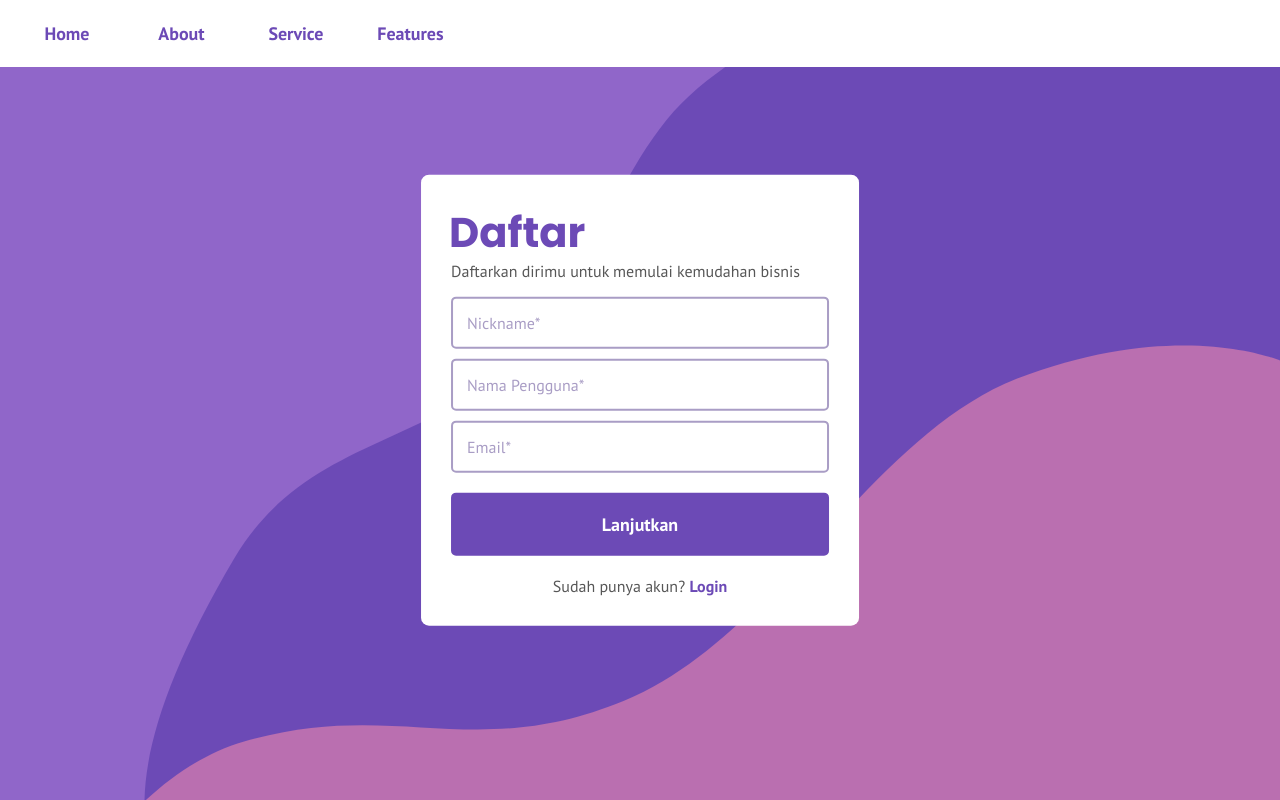
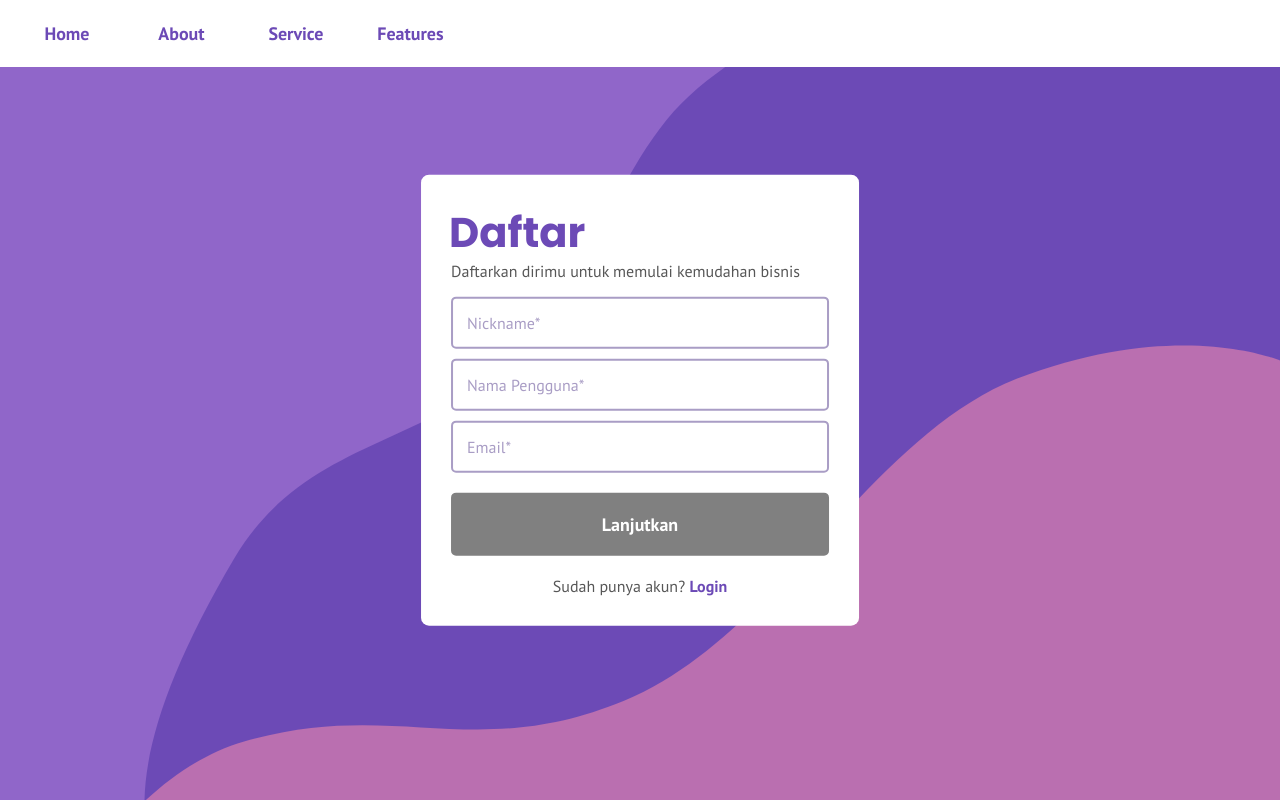
Before and after one commit to norman-andrians/choice-n-click, a PHP site: page /signup in a window 1280 px wide. Run offline with PHP 8.4, Linux system fonts and the light colour scheme.

Commit message:
perbarui laman daftar pertama menjadi lebih interaktif

```diff
--- a/assets/scripts/form/form-manajement.js
+++ b/assets/scripts/form/form-manajement.js
@@ -1,13 +1,68 @@
-const typeDf = (el) => {
-    if (el.val() != '') {
-        console.log('p');
+const inptext = document.querySelectorAll(".inp-text");
+
+
+// Fungsi yang mendeteksi masukan input apakah kosong atau tidak
+function checkInput() {
+    let filled = true;
+
+    for (let i = 0; i < inptext.length; i++) {
+        if (inptext[i].children[1].value.length == "") {
+            filled = false;
+            break;
+        }
     }
-};
+
+    if (filled == true) {
+        console.log("filled!");
+
+        $('#sub-btn').attr("type", "submit");
+
+        $('#sub-btn').css("background-color", "#6C4AB6");
+        $('#sub-btn').css("border", "2px solid #6C4AB6");
+        $('#sub-btn').css("cursor", "pointer");
+
+        $('#sub-btn').hover(() => {
+                $('#sub-btn').css("background-color", "transparent");
+                $('#sub-btn').css("color", "#6C4AB6");
+                $('#sub-btn').css("border", "2px solid #6C4AB6");
+                $('#sub-btn').css("cursor", "pointer");
+            }, () => {
+                $('#sub-btn').css("background-color", "#6C4AB6");
+                $('#sub-btn').css("color", "white");
+                $('#sub-btn').css("border", "2px solid #6C4AB6");
+                $('#sub-btn').css("cursor", "not-allowed");
+            }
+        );
+    }
+    else if (filled == false) {
+        $('#sub-btn').attr("type", "button");
+
+        $('#sub-btn').css("background-color", "grey");
+        $('#sub-btn').css("border", "2px solid grey");
+        $('#sub-btn').css("cursor", "not-alowed");
+
+        $('#sub-btn').hover(() => {
+                $('#sub-btn').css("background-color", "grey");
+                $('#sub-btn').css("border", "2px solid grey");
+                $('#sub-btn').css("cursor", "not-alowed");
+                $('#sub-btn').css("color", "white");
+            }, () => {
+                $('#sub-btn').css("background-color", "grey");
+                $('#sub-btn').css("border", "2px solid grey");
+                $('#sub-btn').css("cursor", "not-alowed");
+                $('#sub-btn').css("color", "white");
+            }
+        );
+    }
+
+}
 
 $(document).ready(() => {
-    const inpText = document.querySelectorAll('.inp-text');
+    checkInput();
 
-    inpText.forEach((el) => {
-        el.children.addEventListener('');
-    });
+    for (let i = 0; i < inptext.length; i++) {
+        inptext[i].children[1].addEventListener("focusin", () => { inptext[i].children[0].style.width = "100%"; });
+        inptext[i].children[1].addEventListener("focusout", () => { inptext[i].children[0].style.width = "0%"; });
+        inptext[i].children[1].addEventListener("input", () => { checkInput(); });
+    }
 });
--- a/assets/styles/user-signlogin-page.css
+++ b/assets/styles/user-signlogin-page.css
@@ -27,12 +27,26 @@
     margin-left: -2px;
 }
 .main-form-container .inp-row {
-    width: 91.5%;
+    width: 100%;
     margin: 10px 0;
 }
+.main-form-container .inp-row > .inp-text {
+    width: 100%;
+    position: relative;
+}
+.main-form-container .inp-row > .inp-text > .inp-bg {
+    content: "";
+    background-color: #f5f0ff;
+    position: absolute;
+    width: 0%;
+    height: 100%;
+    border-radius: 5px;
+    transition: .5s;
+}
 .main-form-container .inp-row > .inp-text > input {
-    width: 100%;
+    width: 91.5%;
     padding: 14px;
+    background-color: transparent;
     font-family: 'pt sans';
     font-size: medium;
     border: 2px solid #a99dc5;
@@ -42,7 +56,7 @@
     position: relative;
     transition: .2s;
 }
-.main-form-container .inp-row > .inp-text > input:focus {
+.main-form-container .inp-row > .inp-text > input:hover, .main-form-container .inp-row > .inp-text > input:focus {
     border: 2px solid #6C4AB6;
     color: #6C4AB6;
 }
@@ -51,20 +65,17 @@
 }
 .inp-sub button {
     margin-top: 10px;
-    background-color: #6C4AB6;
+    background-color: grey;
     color: white;
-    border: 2px solid #6C4AB6;
+    border: 2px solid grey;
     border-radius: 5px;
     padding: 18px 20px;
     font-size: large;
     font-family: 'pt sans';
     font-weight: bold;
     width: 100%;
+    cursor: not-allowed;
     transition: .2s;
-}
-.inp-sub button:hover {
-    background-color: transparent;
-    color: #6C4AB6;
 }
 
 .hcp-text {
--- a/signup/index.html
+++ b/signup/index.html
@@ -33,15 +33,15 @@
                 <form action="finishing.html" method="get" class="main-form">
                     <div class="inp-row">
                         <!--<div class="inp-label"><label for="nickname">Nickname<span class="require-symbol">*</span> (Tidak boleh spasi)</label></div> -->
-                        <div class="inp-text"><input type="text" name="nickname" id="nickname" placeholder="Nickname*"></div>
+                        <div class="inp-text"><div class="inp-bg"></div><input type="text" name="nickname" id="nickname" placeholder="Nickname*"></div>
                     </div>
                     <div class="inp-row">
                         <!--<div class="inp-label"><label for="username">Nama Pengguna<span class="require-symbol">*</span></label></div> -->
-                        <div class="inp-text"><input type="text" name="username" id="username" placeholder="Nama Pengguna*"></div>
+                        <div class="inp-text"><div class="inp-bg"></div><input type="text" name="username" id="username" placeholder="Nama Pengguna*"></div>
                     </div>
                     <div class="inp-row">
                         <!--<div class="inp-label"><label for="email">Email<span class="require-symbol">*</span></label></div> -->
-                        <div class="inp-text"><input type="email" name="usermail" id="email" placeholder="Email*"></div>
+                        <div class="inp-text"><div class="inp-bg"></div><input type="email" name="usermail" id="email" placeholder="Email*"></div>
                     </div>
                     <!--
                     <div class="inp-row">
@@ -49,7 +49,7 @@
                         <div class="inp-text"><input type="tel" name="telpnum" id="telp" placeholder="No. Telp*"></div>
                     </div>
                     -->
-                    <div class="inp-sub"><button id="sub-btn" type="submit">Lanjutkan</button></div>
+                    <div class="inp-sub"><button id="sub-btn" type="button">Lanjutkan</button></div>
                     <div class="hcp-text">Sudah punya akun? <a href="../login">Login</a></div>
                 </form>
             </div>
```
